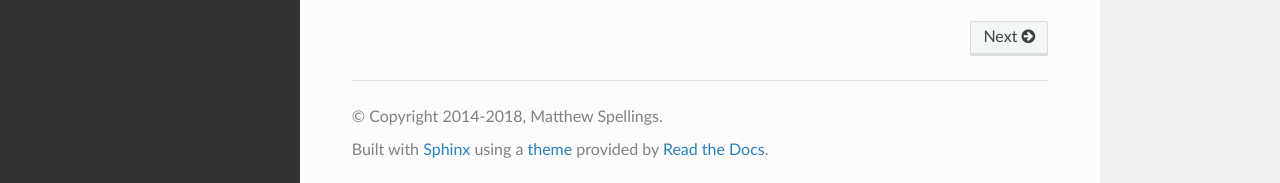
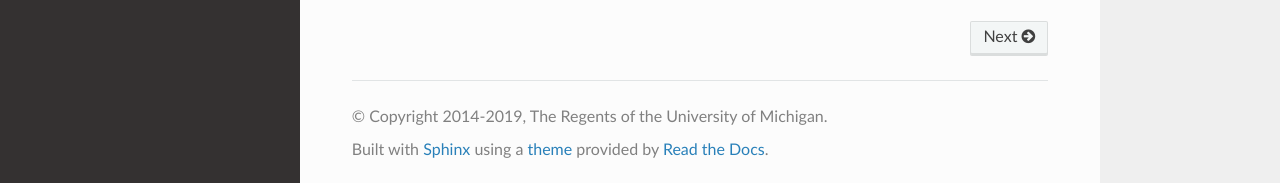
Before and after one commit to glotzerlab/libgetar, a Sphinx documentation site: the page built from doc/source/index.rst, in a window 1280 px wide and 900 px high, scrolled down 557 px. Shown: the part 714-897 px from the top of the window. Built offline with Sphinx 7.4.7 and the Read the Docs theme 2.0.0, drawn with Linux system fonts in a browser that asks for light colours.

Commit message:
Update copyright documentation string

```diff
--- a/doc/source/conf.py
+++ b/doc/source/conf.py
@@ -63,7 +63,7 @@ master_doc = 'index'
 
 # General information about the project.
 project = 'libgetar'
-copyright = '2014-2018, Matthew Spellings'
+copyright = '2014-2019, The Regents of the University of Michigan'
 
 # The version info for the project you're documenting, acts as replacement for
 # |version| and |release|, also used in various other places throughout the
```
